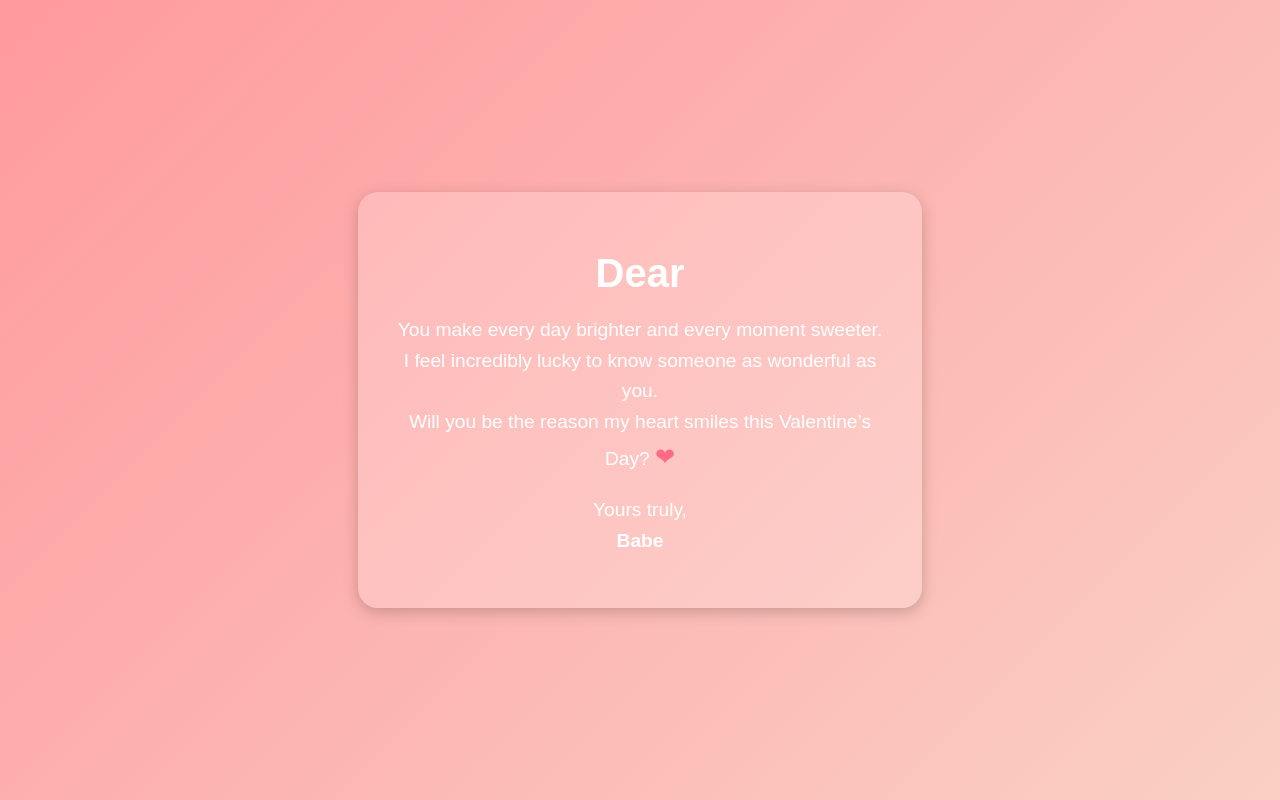
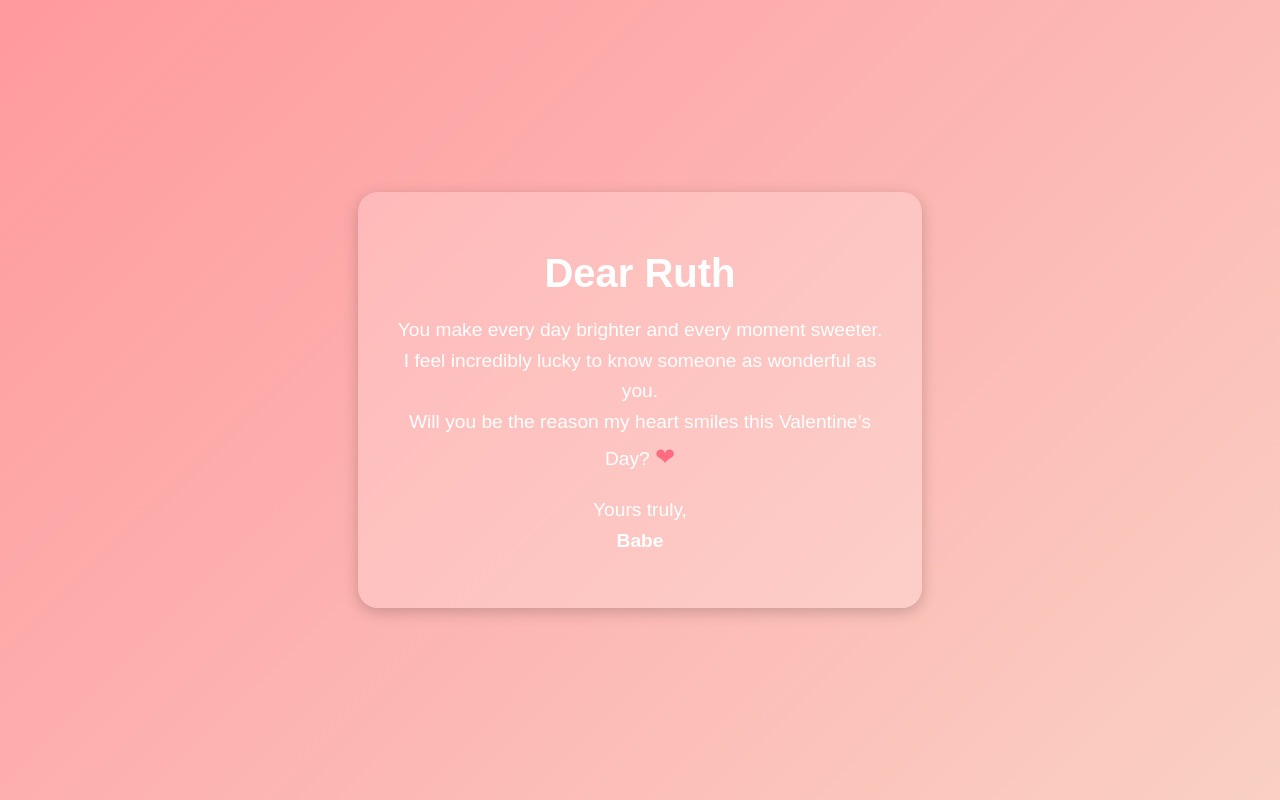
Before and after one commit to JohnsonSaka123/here-I-come, a plain HTML site: page notes.html in a window 1280 px wide. Drawn offline with Linux system fonts and the light colour scheme.

Commit message:
Update notes.html

```diff
--- a/notes.html
+++ b/notes.html
@@ -46,7 +46,7 @@
 
 <body>
   <div class="container">
-    <h1>Dear</h1>
+    <h1>Dear Ruth</h1>
     <p>
       You make every day brighter and every moment sweeter. <br>
       I feel incredibly lucky to know someone as wonderful as you. <br>
```
